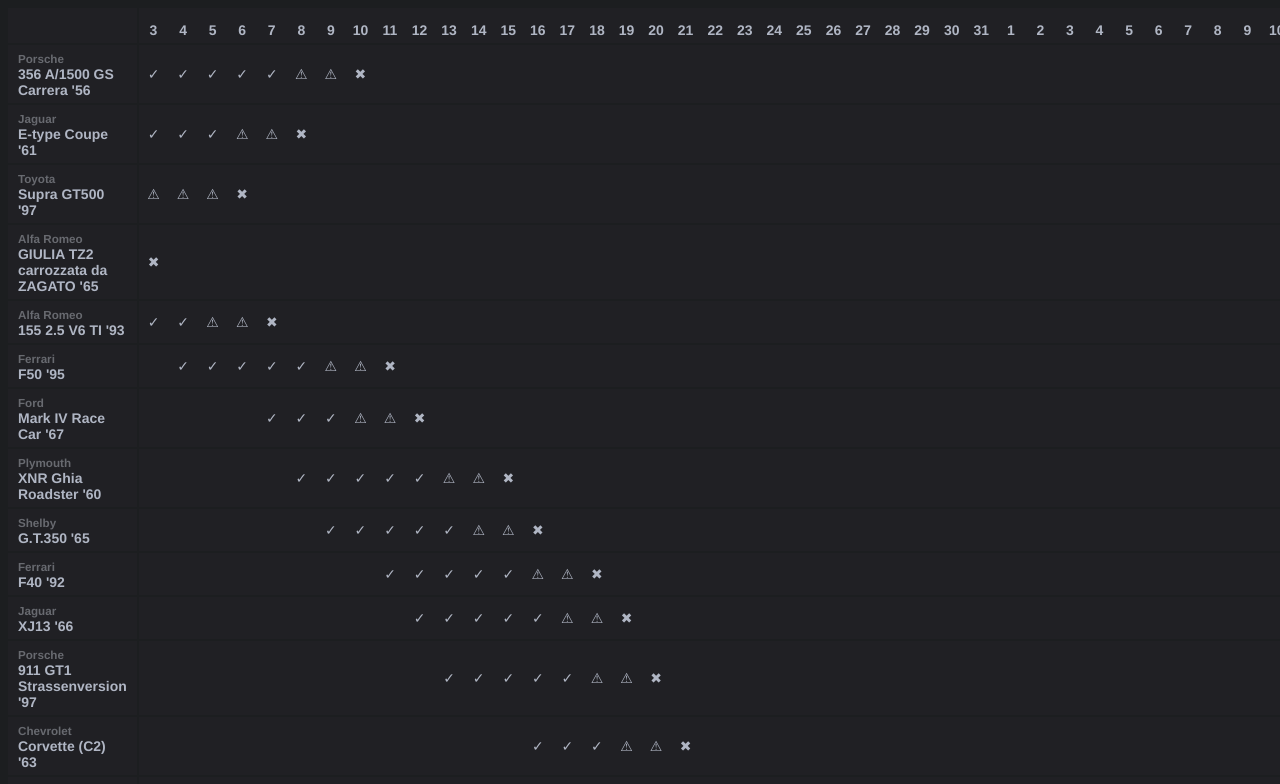
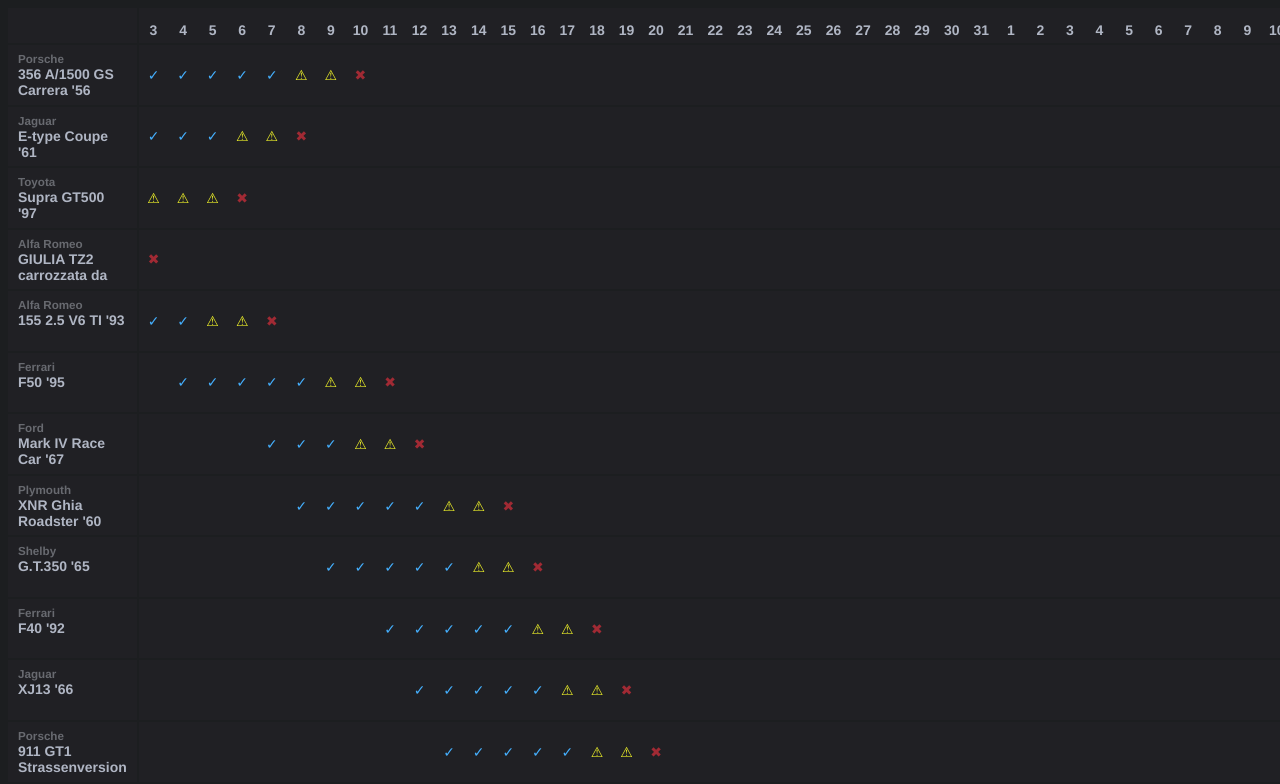
Before and after one commit to surelook/gt7-dealer-history, a Vue app in the folder app/: page / in a window 1280 px wide. Shown: the top 784 px of the page. Built offline with nearby package versions, Linux system fonts and the light colour scheme.

Commit message:
Adds OccurrenceDetail

```diff
--- a/app/src/App.vue
+++ b/app/src/App.vue
@@ -72,21 +72,6 @@
 tbody td {
     text-align: center;
 }
-.state {
-    cursor: default;
-}
-.state.soldout {
-    color: #a12a34;
-}
-.state.normal {
-    color: #45b0ff;
-}
-.state.limited {
-    color: #f3f629;
-}
-.state.new {
-    color: #95b217;
-}
 .month-label {
     position: absolute;
     transform: translateY(-1.1em);
@@ -99,10 +84,13 @@
     position: -webkit-sticky;
     position: sticky;
     bottom: 0;
-    left: 0;
     z-index: 4;
 }
 .manufacturer-label {
     color: #686a70;
 }
+.car-label {
+    height: 2.4em;
+    overflow: hidden;
+}
 </style>
--- a/app/src/components/HistoryTable.vue
+++ b/app/src/components/HistoryTable.vue
@@ -11,8 +11,8 @@
     <tbody>
       <tr v-for="(carOccurrences, index) in occurrencesByCarId" :key="index">
         <th>
-          <strong class="manufacturer-label"><small>{{getManufacturerById(getCarById(carOccurrences[0].id).Maker).Name}}</small></strong><br />
-          {{getCarById(carOccurrences[0].id).ShortName}}
+          <strong class="manufacturer-label"><small>{{getManufacturerById(getCarById(carOccurrences[0].id).Maker).Name}}</small></strong>
+          <div class="car-label">{{getCarById(carOccurrences[0].id).ShortName}}</div>
         </th>
         <td v-for="(date, index) in dates" :key="index">
           <OccurenceState :state="getStateByDate(carOccurrences, date)"/>
--- /dev/null
+++ b/app/src/components/OccurenceDetail.vue
@@ -0,0 +1,26 @@
+<template>
+    <div class="occurrence-detail">
+        {{state}}
+    </div>
+</template>
+
+<style scoped>
+    .occurrence-detail {
+        position: absolute;
+        background-color: #202024;
+        padding: 1em;
+        color: #b0b6c4;
+        border-radius: 5px;
+        box-shadow: 0 1px 2px 0 rgb(0 0 0 / 16%);
+        border: 1px solid hsla(0,0%,100%,.08);
+    }
+</style>
+
+<script>
+export default {
+    name: 'OccurenceState',
+    props: {
+        state: String
+    }
+}
+</script>
--- a/app/src/components/OccurenceState.vue
+++ b/app/src/components/OccurenceState.vue
@@ -1,42 +1,77 @@
 <template>
+    <div
+        @mouseover="hover=true"
+        @mouseleave="hover=false"
+        :class="['state', state]">
         <div v-html="icon"></div>
+        <OccurenceDetail v-if="hover" :state="state" />
+    </div>
 </template>
 
+<style scoped>
+    .state {
+        cursor: default;
+    }
+
+    .normal {
+        color: red;
+    }
+    .soldout {
+        color: #a12a34;
+    }
+    .normal {
+        color: #45b0ff;
+    }
+    .limited {
+        color: #f3f629;
+    }
+    .new {
+        color: #95b217;
+    }
+</style>
+
 <script>
+import OccurenceDetail from "./OccurenceDetail.vue";
 export default {
-    name: 'OccurenceState',
+    name: "OccurenceState",
     props: {
         state: String
     },
+    data() {
+        return {
+            hover: false
+        };
+    },
     computed: {
         icon() {
-          switch(this.state) {
+            switch (this.state) {
                 default:
-                return
-              case 'limited':
-                  return '&#9888;'
-              case 'soldout':
-                  return '&#10006;'
-              case 'normal':
-                  return '&check;'
-              case 'new':
-                  return '&starf;'
+                    return;
+                case "limited":
+                    return "&#9888;";
+                case "soldout":
+                    return "&#10006;";
+                case "normal":
+                    return "&check;";
+                case "new":
+                    return "&starf;";
             }
         },
         label() {
-          switch(this.state) {
+            switch (this.state) {
                 default:
-                return
-              case 'limited':
-                  return 'Limited Stock'
-              case 'soldout':
-                  return 'Sold Out'
-              case 'normal':
-                  return 'In Stock'
-              case 'new':
-                  return 'New'
+                    return;
+                case "limited":
+                    return "Limited Stock";
+                case "soldout":
+                    return "Sold Out";
+                case "normal":
+                    return "In Stock";
+                case "new":
+                    return "New";
             }
         }
     },
+    components: { OccurenceDetail }
 }
 </script>
```
Lines whose indentation alone changed are shown as unchanged.
